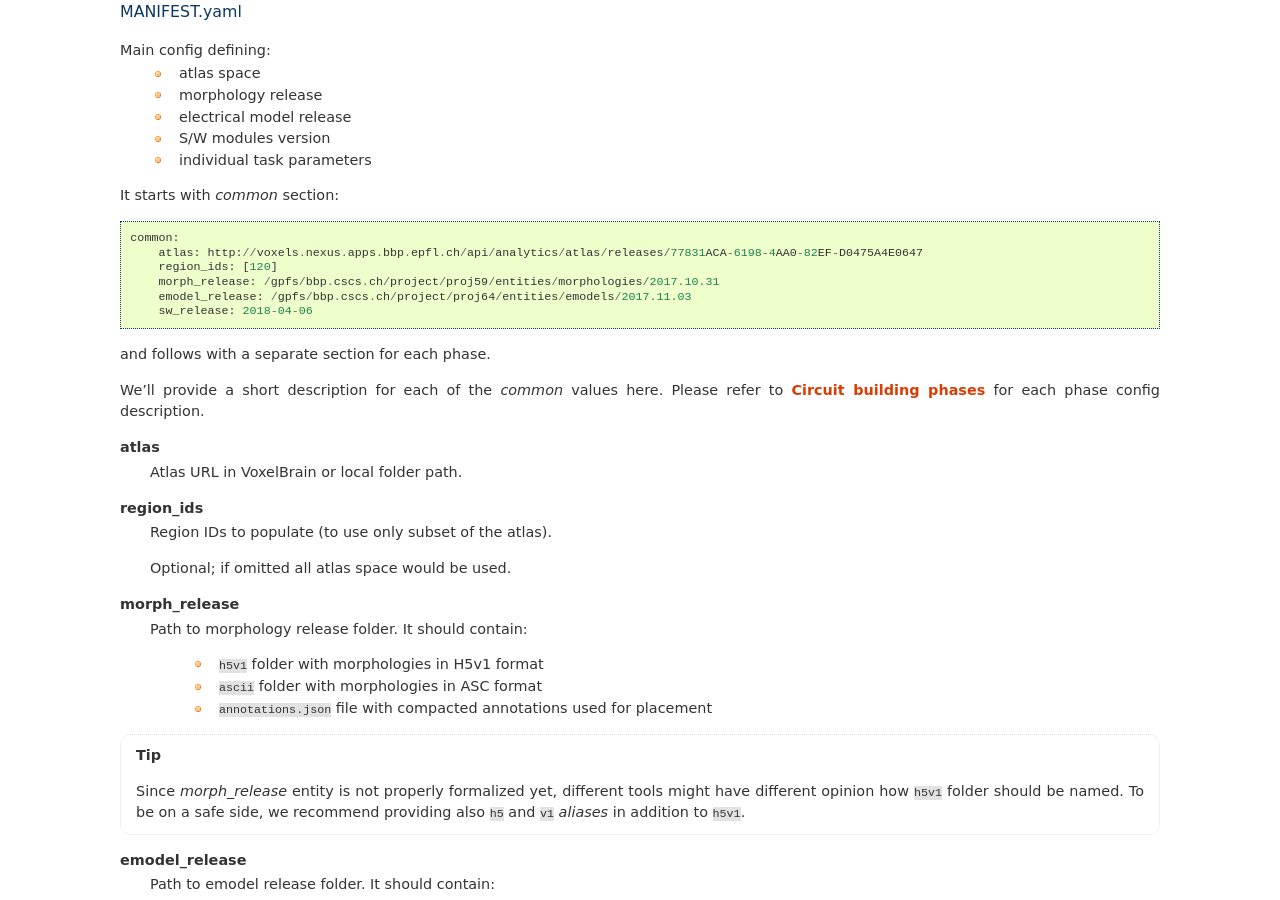
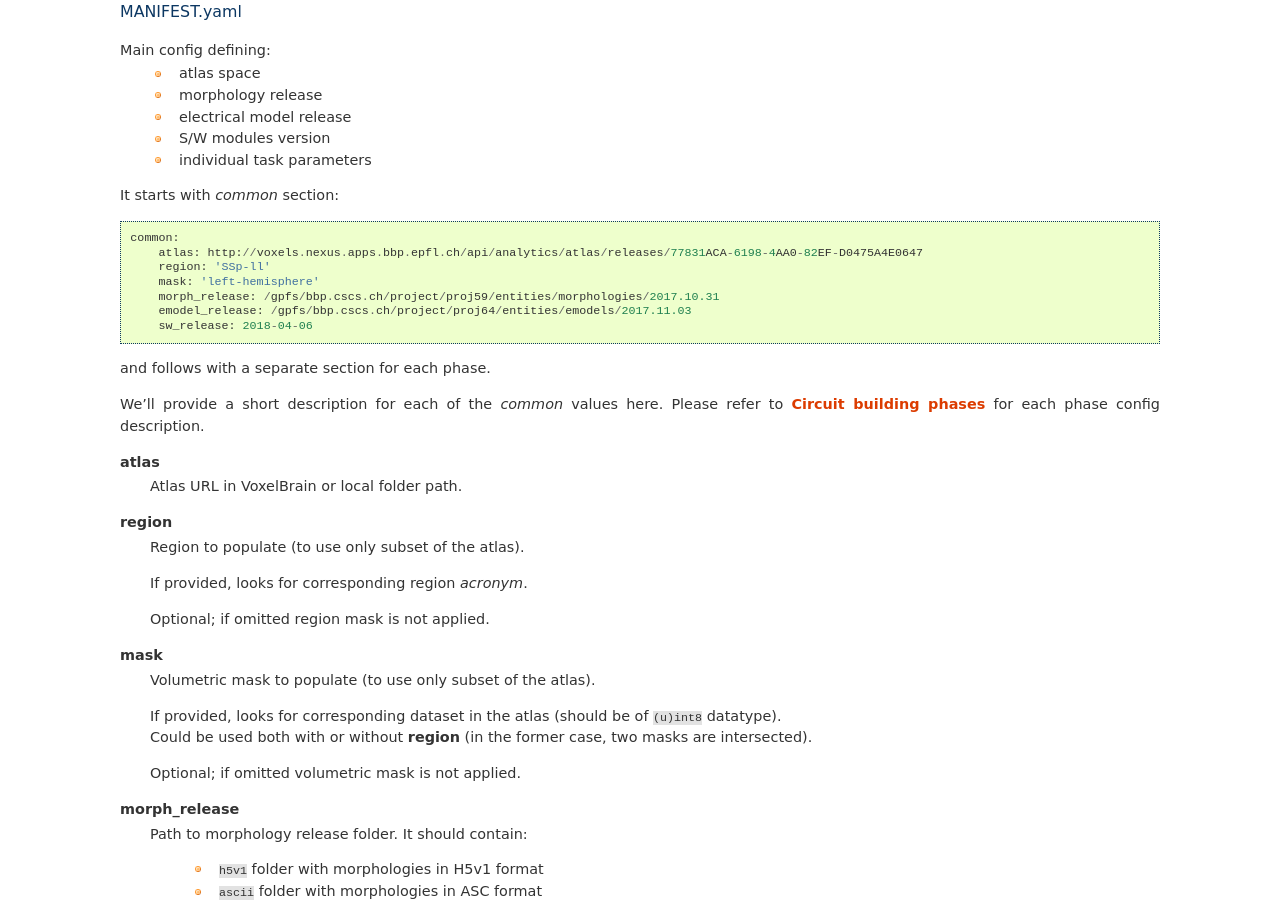
Before and after one commit to BlueBrain/circuit-build, a Sphinx documentation site: the page built from doc/source/bioname.rst, in a window 1280 px wide and 900 px high, scrolled down 793 px. Built offline with Sphinx 7.4.7, drawn with Linux system fonts in a browser that asks for light colours.

Commit message:
Support volumetric masks for 'place_cells' phase
Change-Id: I8ae689142b6c1563972b57af7c7b5fb4284da6bb

```diff
--- a/doc/source/bioname.rst
+++ b/doc/source/bioname.rst
@@ -50,7 +50,8 @@ It starts with `common` section:
 
     common:
         atlas: http://voxels.nexus.apps.bbp.epfl.ch/api/analytics/atlas/releases/77831ACA-6198-4AA0-82EF-D0475A4E0647
-        region_ids: [120]
+        region: 'SSp-ll'
+        mask: 'left-hemisphere'
         morph_release: /gpfs/bbp.cscs.ch/project/proj59/entities/morphologies/2017.10.31
         emodel_release: /gpfs/bbp.cscs.ch/project/proj64/entities/emodels/2017.11.03
         sw_release: 2018-04-06
@@ -63,10 +64,20 @@ Please refer to :ref:`ref-phases` for each phase config description.
 **atlas**
     Atlas URL in VoxelBrain or local folder path.
 
-**region_ids**
-    Region IDs to populate (to use only subset of the atlas).
+**region**
+    Region to populate (to use only subset of the atlas).
 
-    Optional; if omitted all atlas space would be used.
+    If provided, looks for corresponding region *acronym*.
+
+    Optional; if omitted region mask is not applied.
+
+**mask**
+    Volumetric mask to populate (to use only subset of the atlas).
+
+    | If provided, looks for corresponding dataset in the atlas (should be of ``(u)int8`` datatype).
+    | Could be used both with or without **region** (in the former case, two masks are intersected).
+
+    Optional; if omitted volumetric mask is not applied.
 
 **morph_release**
     Path to morphology release folder.
```
Also changed, not shown: 2 other files.
